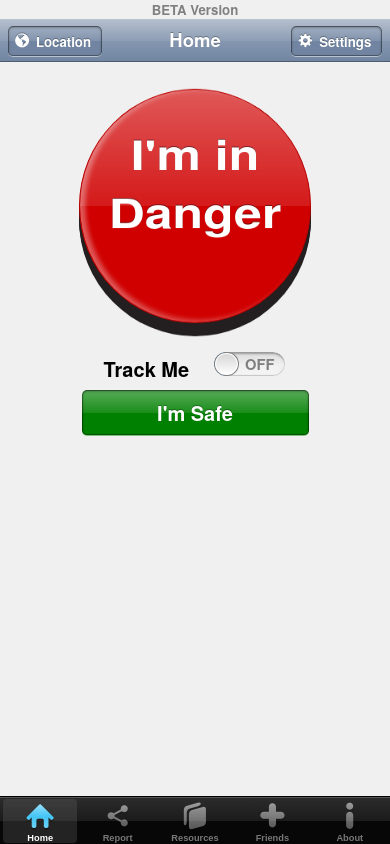
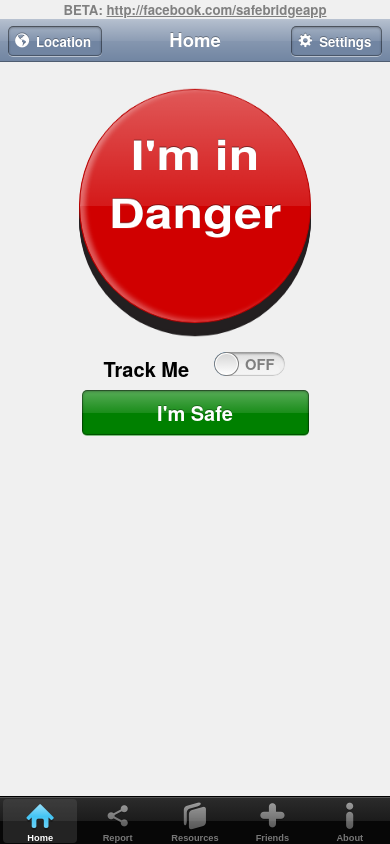
Before and after one commit to debugmodedotnet/womensafety, a plain HTML site: page WomenSafety/index.html in a window 390 px wide. Drawn offline with Linux system fonts and the light colour scheme; some packages are replaced by stand-ins of ours.

Commit message:
Included FB URL

```diff
--- a/WomenSafety/index.html
+++ b/WomenSafety/index.html
@@ -249,7 +249,7 @@
 
         <div data-role="layout" data-id="mobile-tabstrip">
             <header data-role="header">
-                <label id="prdversion">BETA Version</label>
+                <label id="prdversion">BETA: <a href="http://facebook.com/safebridgeapp" data-rel="external">http://facebook.com/safebridgeapp</a></label>
                 <div data-role="navbar">
                     <span data-role="view-title"></span>
                     <a data-role="button" data-align="left" data-icon="globe" href="#map">Location</a>
```
Also changed, not shown: 1 other file.
